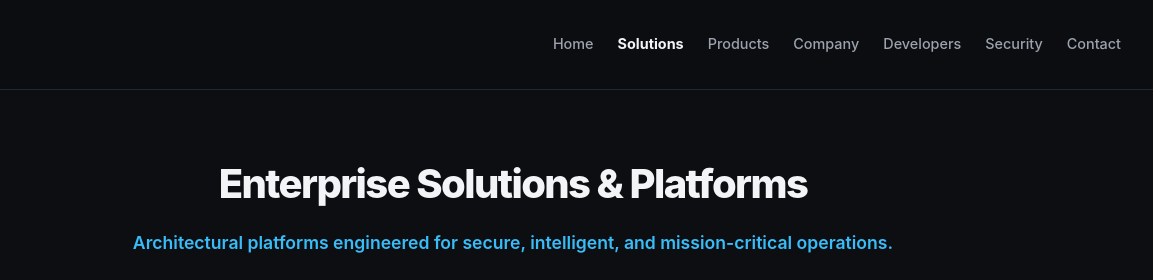
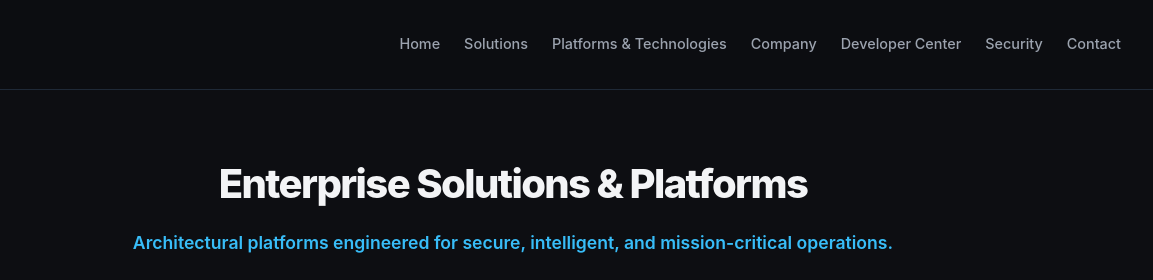
Before and after one commit to jielabsdev/jielabs-corporate, a plain HTML site: page solutions.html in a window 1280 px wide. Shown: the top 280 px of the page, 127-1280 px from the left. Drawn offline with Linux system fonts and the light colour scheme.

Commit message:
Update solutions.html

```diff
--- a/solutions.html
+++ b/solutions.html
@@ -182,10 +182,10 @@
     </a>
     <nav class="jl-nav">
       <a href="index.html" class="nav-link">Home</a>
-      <a href="solutions.html" class="nav-link active">Solutions</a>
-      <a href="products.html" class="nav-link">Products</a>
+      <a href="solutions.html" class="nav-link">Solutions</a>
+      <a href="products.html" class="nav-link">Platforms &amp; Technologies</a>
       <a href="company.html" class="nav-link">Company</a>
-      <a href="developers.html" class="nav-link">Developers</a>
+      <a href="developers.html" class="nav-link">Developer Center</a>
       <a href="security.html" class="nav-link">Security</a>
       <a href="contact.html" class="nav-link">Contact</a>
     </nav>
```
